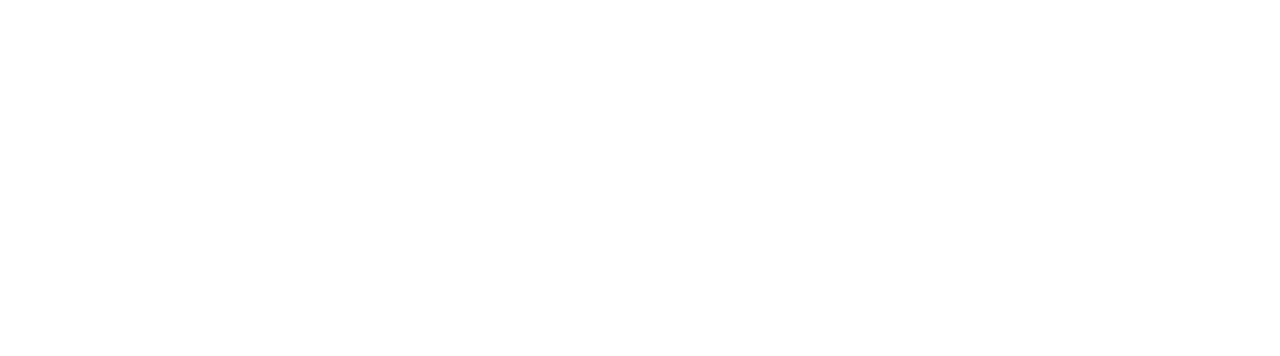
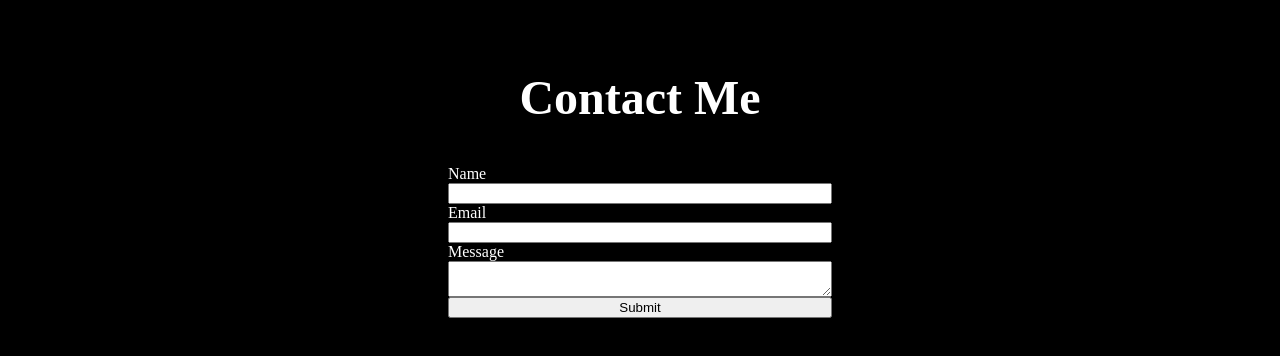
Before and after one commit to NotRikko/portfolio, a React (Vite) app: page / in a window 1280 px wide. Shown: the part 3129-3485 px from the top of the page. Before the commit the page ends 2923 px from the top, so only its background shows below. Built offline with nearby package versions, Linux system fonts and the light colour scheme.

Commit message:
Contact section created

```diff
--- a/src/App.jsx
+++ b/src/App.jsx
@@ -1,18 +1,20 @@
 import Intro from './Pages/Intro'
 import About from './Pages/About'
 import Projects from './Pages/Projects'
+import Contact from './Pages/Contact'
 import { useRef } from 'react'
 import './App.css'
 
 function App() {
   const aboutRef = useRef(null);
   const projectsRef = useRef(null);
-
+  const contactRef = useRef(null);
   return (
     <>
       <Intro
         scrollToAbout={() => aboutRef.current.scrollIntoView({ behavior: 'smooth' })}
         scrollToProjects={() => projectsRef.current.scrollIntoView({ behavior: 'smooth' })}
+        scrollToContact={() => contactRef.current.scrollIntoView({behavior: 'smooth'})}
       />
       <div ref={aboutRef}>
         <About />
@@ -20,6 +22,9 @@
       <div ref={projectsRef}>
         <Projects />
       </div>
+      <div ref={contactRef}>
+          <Contact />
+      </div>
     </>
   )
 }
--- a/src/Pages/Contact.jsx
+++ b/src/Pages/Contact.jsx
@@ -1,7 +1,19 @@
+import Style from './Pages.module.css'
+
 function Contact () {
     return (
-        <>
-        </>
+        <div id={Style.contact}>
+            <h2>Contact Me</h2>
+            <form>
+                <label>Name</label>
+                <input type='text'/>
+                <label>Email</label>
+                <input type='email'/>
+                <label>Message</label>
+                <textarea/>
+                <button type='submit'>Submit</button>
+            </form>
+        </div>
     )
 }
 
--- a/src/Pages/Intro.jsx
+++ b/src/Pages/Intro.jsx
@@ -1,6 +1,6 @@
 import Style from './Pages.module.css'
 
-function Intro({ scrollToAbout, scrollToProjects }) {
+function Intro({ scrollToAbout, scrollToProjects, scrollToContact }) {
     const handleScrollToAbout = () => {
         scrollToAbout();
     };
@@ -8,6 +8,11 @@
     const handleScrollToProjects = () => {
         scrollToProjects();
     };
+
+    const handleScrollToContact = () => {
+        scrollToContact();
+    };
+
     return (
         <div id={Style.intro}>
             <h1>Welcome to Rikko&apos;s Domain </h1>
@@ -15,7 +20,7 @@
             <div id={Style.sectionBtns}>
                 <button onClick={handleScrollToAbout}>About</button>
                 <button onClick={handleScrollToProjects}>Portfolio</button>
-                <button>Contact</button>
+                <button onClick={handleScrollToContact}>Contact</button>
             </div>
             <ul>
                 <li><svg width="35" height="35" viewBox="0 0 100 100" xmlns="http://www.w3.org/2000/svg"><path fill-rule="evenodd" clip-rule="evenodd" d="M48.854 0C21.839 0 0 22 0 49.217c0 21.756 13.993 40.172 33.405 46.69 2.427.49 3.316-1.059 3.316-2.362 0-1.141-.08-5.052-.08-9.127-13.59 2.934-16.42-5.867-16.42-5.867-2.184-5.704-5.42-7.17-5.42-7.17-4.448-3.015.324-3.015.324-3.015 4.934.326 7.523 5.052 7.523 5.052 4.367 7.496 11.404 5.378 14.235 4.074.404-3.178 1.699-5.378 3.074-6.6-10.839-1.141-22.243-5.378-22.243-24.283 0-5.378 1.94-9.778 5.014-13.2-.485-1.222-2.184-6.275.486-13.038 0 0 4.125-1.304 13.426 5.052a46.97 46.97 0 0 1 12.214-1.63c4.125 0 8.33.571 12.213 1.63 9.302-6.356 13.427-5.052 13.427-5.052 2.67 6.763.97 11.816.485 13.038 3.155 3.422 5.015 7.822 5.015 13.2 0 18.905-11.404 23.06-22.324 24.283 1.78 1.548 3.316 4.481 3.316 9.126 0 6.6-.08 11.897-.08 13.526 0 1.304.89 2.853 3.316 2.364 19.412-6.52 33.405-24.935 33.405-46.691C97.707 22 75.788 0 48.854 0z" fill="#fff"/></svg></li>
--- a/src/Pages/Pages.module.css
+++ b/src/Pages/Pages.module.css
@@ -254,3 +254,27 @@
 
     }
 }
+
+/*Contact Page */
+#contact {
+    height: 100vh;
+    background-color: black;
+    color: white;
+    display: flex;
+    flex-direction: column;
+    align-items: center;
+    justify-content: center;
+    gap: 5%;
+}
+
+#contact h2 {
+    margin: 0;
+    font-size: 3rem;
+}
+
+#contact form {
+    display: flex;
+    flex-direction: column;
+    width: 30%;
+
+}
```
